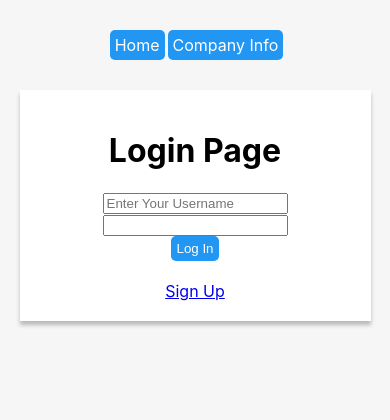
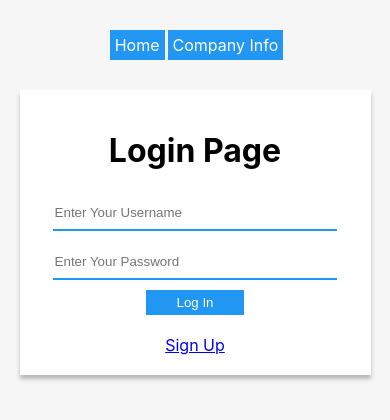
Before and after one commit to bilal8492/movielist, a React (Create React App) app: page /login in a window 390 px wide. Shown: the top 420 px of the page. Built offline with nearby package versions, Linux system fonts and the light colour scheme.

Commit message:
add input style

```diff
--- a/src/App.css
+++ b/src/App.css
@@ -10,15 +10,14 @@
 
 .btn {
   border: 0;
-  padding: 5px;
-  border-radius: 5px;
+  padding: 5px 30px;
   background-color: #2196f3;
   color: #fff;
   cursor: pointer;
 }
 
 .main-container {
-  height: 200px;
+  padding: 20px;
   width: 400px;
   background-color: #fff;
   box-shadow: 0px 4px 4px rgb(0 0 0 / 25%);
@@ -36,12 +35,23 @@ nav li {
   padding: 5px;
   background-color: #2196f3;
   margin-left: 3px;
-  border-radius: 5px;
 }
 
 nav li a {
   text-decoration: none;
   color: #fff;
+}
+
+input[type="text"],
+input[type="password"],
+input[type="email"],
+select {
+  width: 200px;
+  margin: 5px 5px 10px 5px;
+  border: 0;
+  border-bottom: 2px solid #2196f3;
+  outline: 0;
+  height: 30px;
 }
 
 @media (max-width: 750px) {
@@ -50,4 +60,11 @@ nav li a {
     height: auto;
     padding: 20px 0;
   }
+
+  input[type="text"],
+  input[type="password"],
+  input[type="email"],
+  select {
+    width: 80%;
+  }
 }
--- a/src/Components/Login/Login.jsx
+++ b/src/Components/Login/Login.jsx
@@ -24,7 +24,7 @@ const Login = () => {
             <h1>Login Page</h1>
             <form onSubmit={handleSubmit}>
                 <input type="text" name="Username" placeholder="Enter Your Username" onChange={e => setUsername(e.target.value)} required /> <br />
-                <input type="password" name="Password" onChange={e => setPassword(e.target.value)} id="password" /> <br />
+                <input type="password" name="Password" placeholder="Enter Your Password" onChange={e => setPassword(e.target.value)} id="password" /> <br />
                 <button type="submit" className="log-in btn">Log In</button>
 
             </form>
--- a/src/Components/MoviesList/Movies.css
+++ b/src/Components/MoviesList/Movies.css
@@ -23,5 +23,7 @@
   }
   .logout {
     right: 5px;
+    top: 30px;
+    height: 31px;
   }
 }
--- a/src/Components/SignUp/SignUp.jsx
+++ b/src/Components/SignUp/SignUp.jsx
@@ -26,7 +26,7 @@ const SignUp = () => {
             <h1 >Sign Up</h1>
             <form onSubmit={hadleFormSubmit}>
                 <input type="text" name="Username" placeholder="Enter Username" onChange={e => setUsername(e.target.value)} required /><br />
-                <input type="password" name="password" id="password" required onChange={e => setPassword(e.target.value)} /><br />
+                <input type="password" name="password" placeholder="Enter Password" id="password" required onChange={e => setPassword(e.target.value)} /><br />
                 <input type="email" name="Email" id="" placeholder="Enter Your Email" onChange={e => setEmail(e.target.value)} required /><br />
                 <select id="dropdown" name="Profession" required onChange={e => setProfession(e.target.value)}>
                     <option disabled selected value> select your profession </option>
--- a/src/config.js
+++ b/src/config.js
@@ -1,5 +1,5 @@
 const dev = process.env.NODE_ENV !== "production";
 
 export const backendUrl = dev
-  ? "http://localhost:3000"
+  ? "http://localhost:3001"
   : "https://movielist-liard.vercel.app";
```
